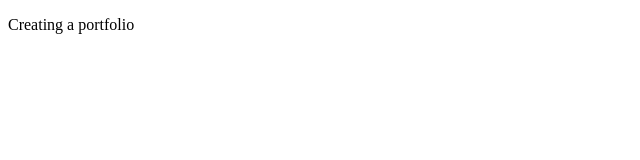
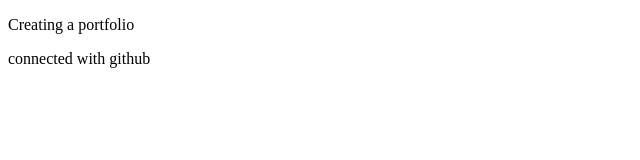
Before and after one commit to deboprio04/day-4-portfolio-, a plain HTML site: page index.html in a window 1280 px wide. Shown: the whole page, without its empty margins (0-640 px from the left). Drawn offline with Linux system fonts and the light colour scheme.

Commit message:
conected with github

```diff
--- a/index.html
+++ b/index.html
@@ -9,5 +9,6 @@
 </head>
 <body>
     <p>Creating a portfolio</p>
+    <p>connected with github</p>
 </body>
 </html>
```
